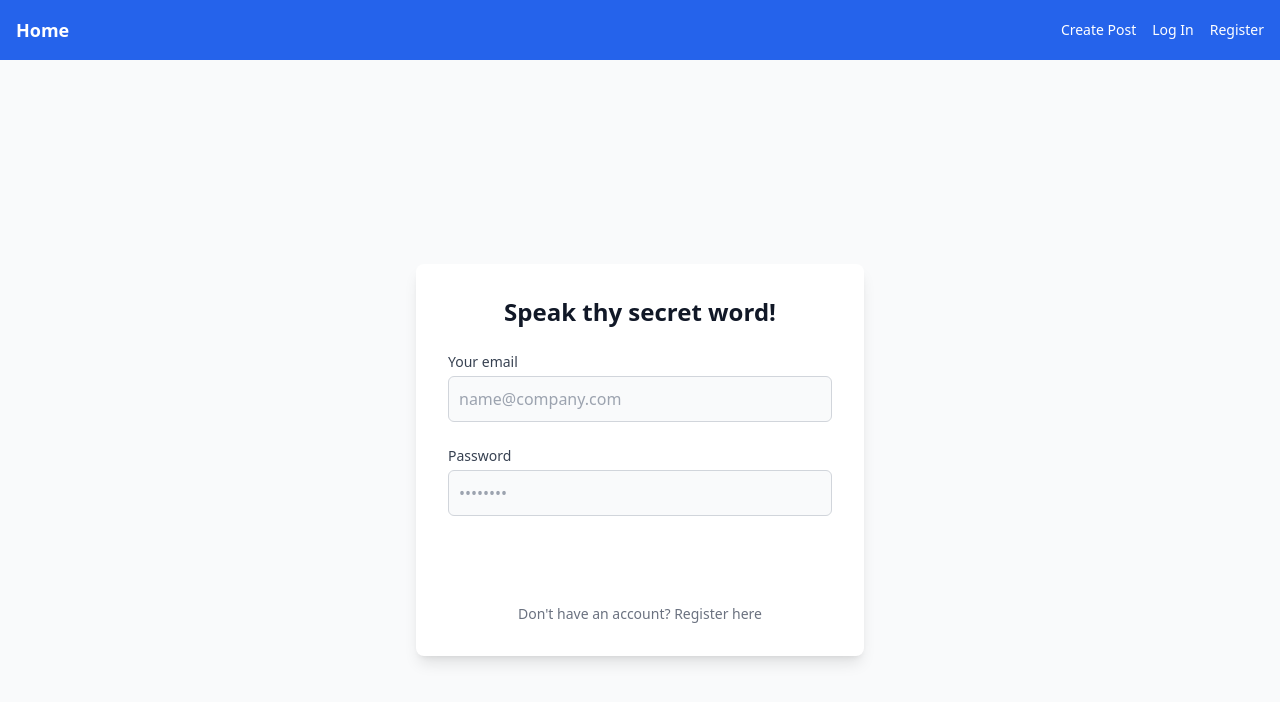
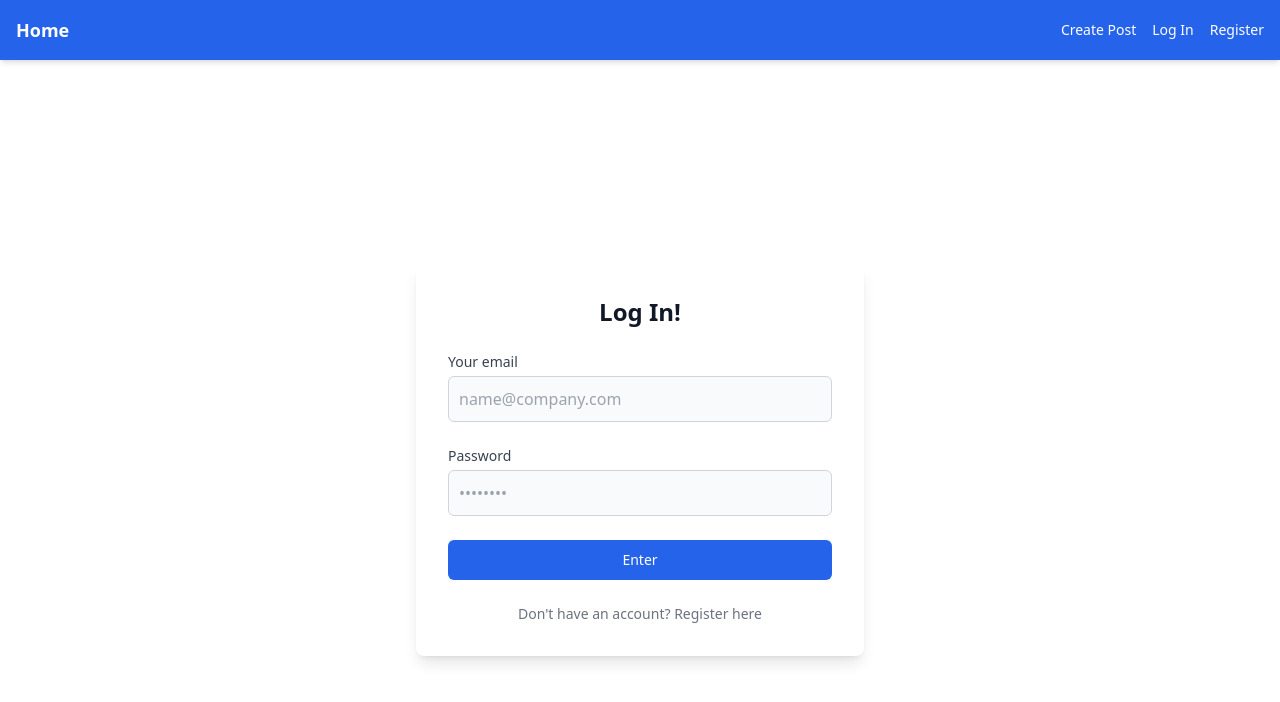
Before and after one commit to techycereal/blog-platform, a Next.js app: page /login in a window 1280 px wide. Shown: the top 702 px of the page. Built offline with nearby package versions, Linux system fonts and the light colour scheme; no server answers.

Commit message:
final style update

```diff
--- a/app/login/page.js
+++ b/app/login/page.js
@@ -36,11 +36,11 @@ export default function Login() {
   }
 
   return (
-    <main className="flex min-h-screen flex-col items-center justify-center p-8 bg-gray-50 dark:bg-gray-900">
+    <main className="flex min-h-screen flex-col items-center justify-center p-8">
       <div className="w-full max-w-md bg-white rounded-lg shadow-lg dark:bg-gray-800">
         <div className="p-6 md:p-8 space-y-6">
           <h1 className="text-2xl font-bold text-gray-900 dark:text-white text-center">
-            Speak thy secret word!
+            Log In!
           </h1>
           <form onSubmit={handleSubmit} className="space-y-6">
             <div>
@@ -80,7 +80,7 @@ export default function Login() {
             )}
             <button
               type="submit"
-              className="w-full py-2.5 rounded-md bg-primary-600 text-white font-medium text-sm hover:bg-primary-700 focus:ring-2 focus:ring-primary-600 focus:outline-none dark:bg-primary-600 dark:hover:bg-primary-700 dark:focus:ring-primary-500"
+              className="w-full py-2.5 rounded-md bg-blue-600 text-white font-medium text-sm hover:bg-primary-700 focus:ring-2 focus:ring-primary-600 focus:outline-none dark:bg-primary-600 dark:hover:bg-primary-700 dark:focus:ring-primary-500"
             >
               Enter
             </button>
```
